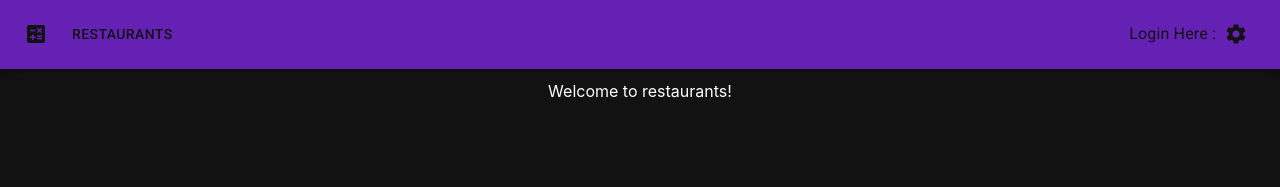
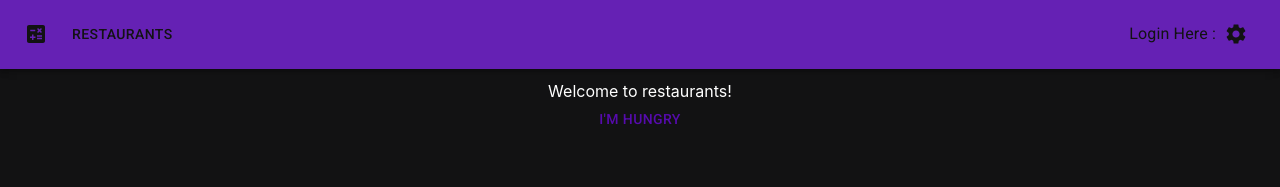
Before and after one commit to valault1/aurp, a React (Create React App) app: page / in a window 1280 px wide. Shown: the top 187 px of the page. Built offline with nearby package versions, Linux system fonts and the light colour scheme.

Commit message:
added hungry button

```diff
--- a/src/domains/Restaurants/Restaurants.tsx
+++ b/src/domains/Restaurants/Restaurants.tsx
@@ -1,6 +1,22 @@
+import { Button } from "@mui/material";
 import { MainContainer } from "components/MainPage.elements";
 import * as React from "react";
+import { mock_restaurants } from "./mocks";
 
 export const Restaurants = () => {
-  return <MainContainer>Welcome to restaurants!</MainContainer>;
+  const [currentRestaurant, setRestaurant] = React.useState("");
+
+  const generateRestaurant = () => {
+    let placeholder = Math.floor(Math.random() * mock_restaurants.length);
+
+    setRestaurant(mock_restaurants[placeholder].name);
+  };
+
+  return (
+    <MainContainer>
+      Welcome to restaurants!
+      <Button onClick={generateRestaurant}> I'm hungry </Button>
+      {currentRestaurant && <>Chosen Restaurant : {currentRestaurant}</>}
+    </MainContainer>
+  );
 };
--- /dev/null
+++ b/src/domains/Restaurants/mocks.ts
@@ -0,0 +1,16 @@
+import { Restaurant } from "./sharedTypes";
+
+export const mock_restaurants: Restaurant[] = [
+  {
+    name: "KFC",
+    tags: ["Chicken"],
+  },
+  {
+    name: "Wendy's",
+    tags: ["Burgers", "Chicken Nuggets"],
+  },
+  {
+    name: "India Palance",
+    tags: ["Naan", "Soup"],
+  },
+];
--- /dev/null
+++ b/src/domains/Restaurants/sharedTypes.ts
@@ -0,0 +1,4 @@
+export type Restaurant = {
+  name: string;
+  tags: string[];
+};
```
